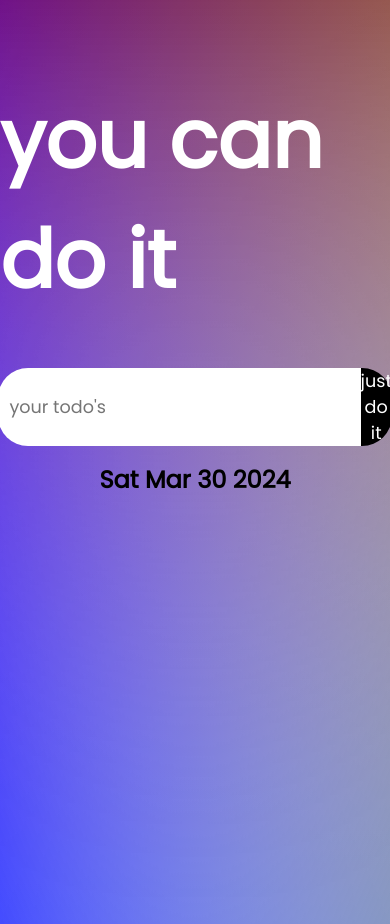
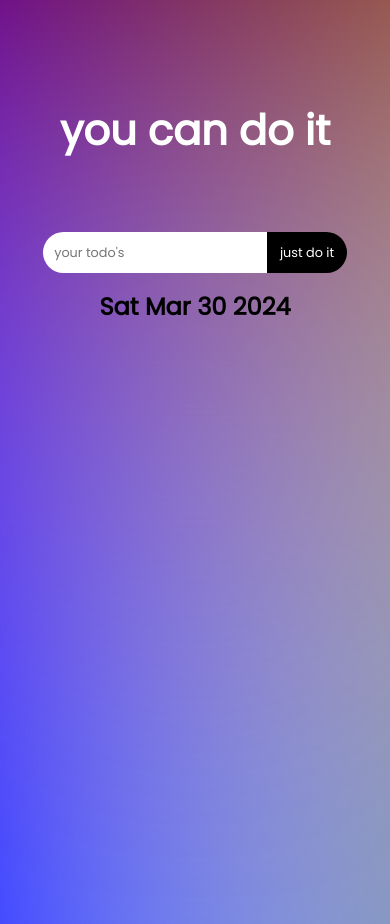
Before and after one commit to ujalasingh904/To-do-Web-app, a React (Vite) app: page / in a window 390 px wide. Built offline with nearby package versions, Linux system fonts and the light colour scheme.

Commit message:
"Added padding to body, and added media query for screen widths <= 425px to adjust font sizes, input widths, and button styles."

```diff
--- a/src/App.css
+++ b/src/App.css
@@ -26,6 +26,7 @@ body {
     margin-top: 5rem;
     align-items: center;
     gap: 3rem;
+    padding: 0 1rem;
 }
 
 .first {
@@ -108,3 +109,22 @@ form input {
     align-items: center;
     gap: 10px;
 }
+
+@media (width <= 425px) {
+    .one h1 {
+        font-size: 2.6rem;
+    }
+    form input {
+        width: 14rem;
+        padding: 0.7rem;
+        font-size: .8rem;
+        border-radius: 30px 0 0 30px;
+        border: none;
+        outline: none;
+    }
+
+    #btn {
+        width: 5rem;
+        font-size: .8rem;
+    }
+}
```
